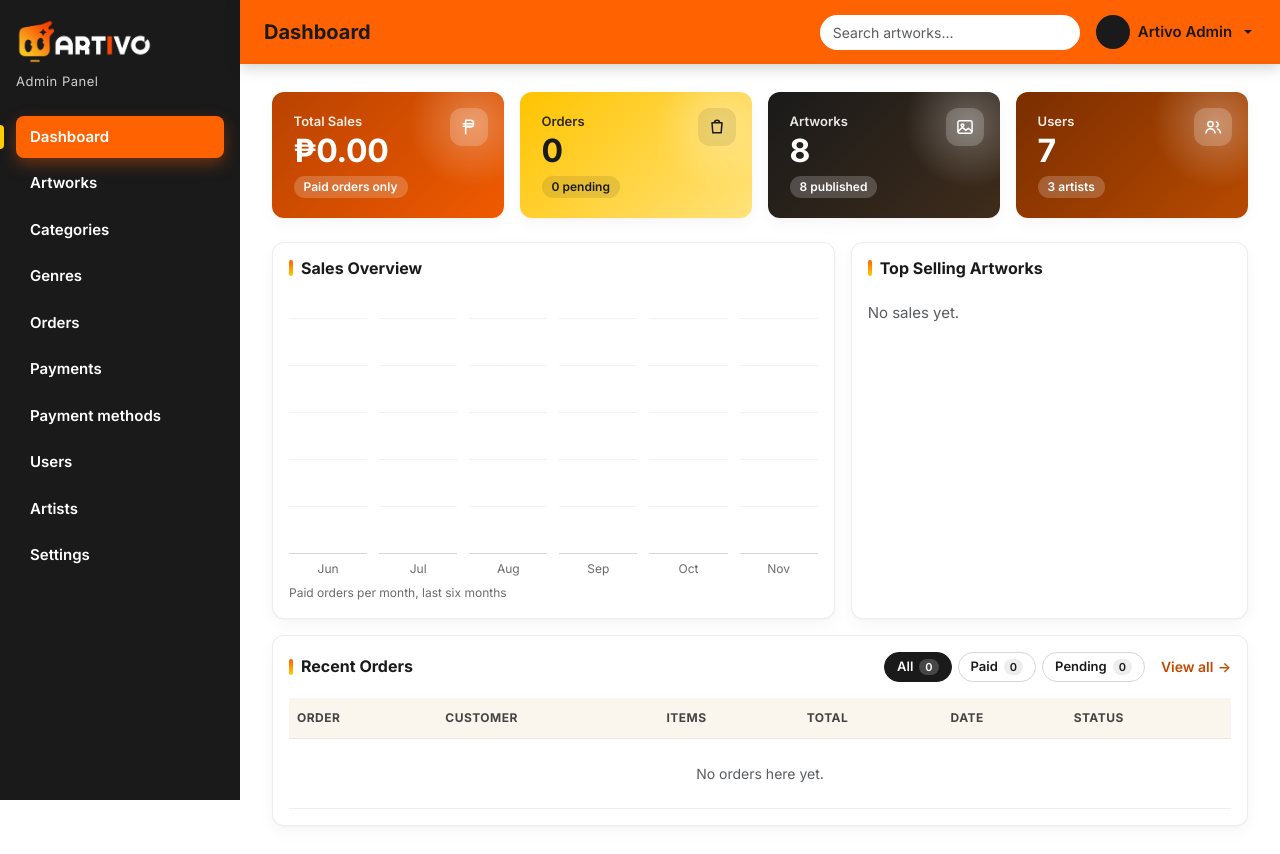
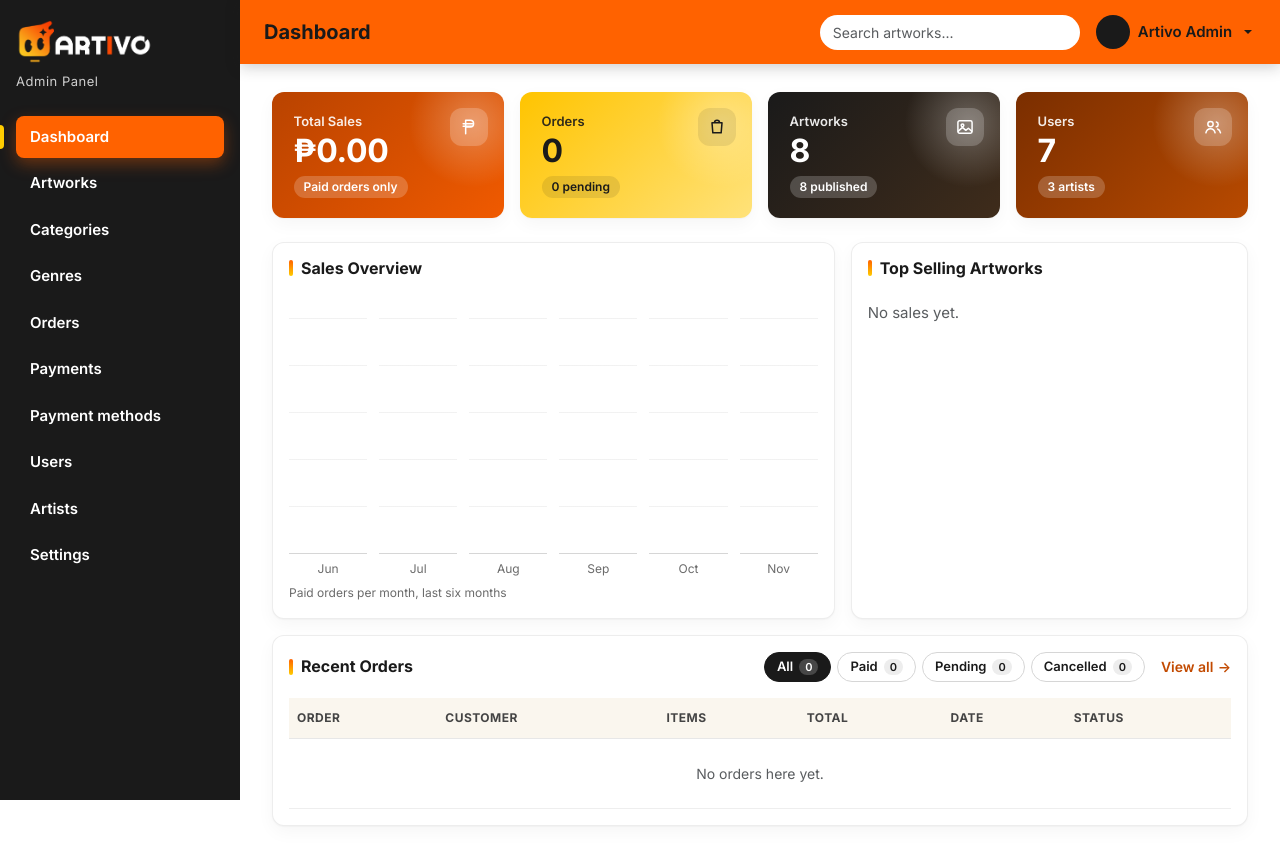
Before and after one commit to emi-a11y/Artivo, a Laravel app: page /admin in a window 1280 px wide. Run offline with Laravel 10, Linux system fonts and the light colour scheme; a user stored in the database is signed in; data comes from the database, SQL or seed files in the repository; data that the repository does not hold is empty.

Commit message:
Add Cancelled filter to dashboard recent orders

```diff
--- a/resources/views/admin/dashboard.blade.php
+++ b/resources/views/admin/dashboard.blade.php
@@ -90,7 +90,7 @@
                                 <div class="admin-pills" role="group" aria-label="Filter recent orders by status">
                                     <button type="button" class="admin-pill is-active" data-filter="all"
                                         aria-pressed="true">All <span>{{ $recent->count() }}</span></button>
-                                    @foreach (['Paid', 'Pending'] as $s)
+                                    @foreach (['Paid', 'Pending', 'Cancelled'] as $s)
                                         <button type="button" class="admin-pill" data-filter="{{ $s }}"
                                             aria-pressed="false">{{ $s }}
                                             <span>{{ $recent->where('status', $s)->count() }}</span></button>
```
